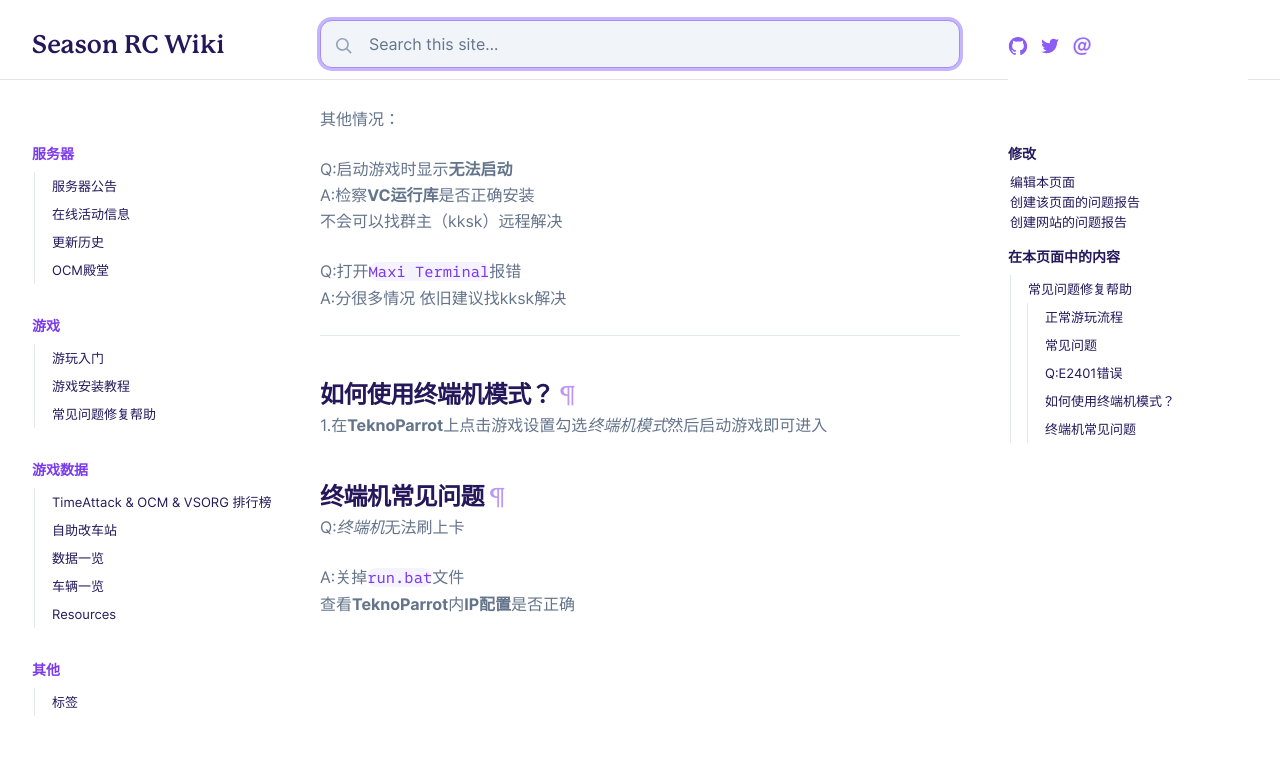
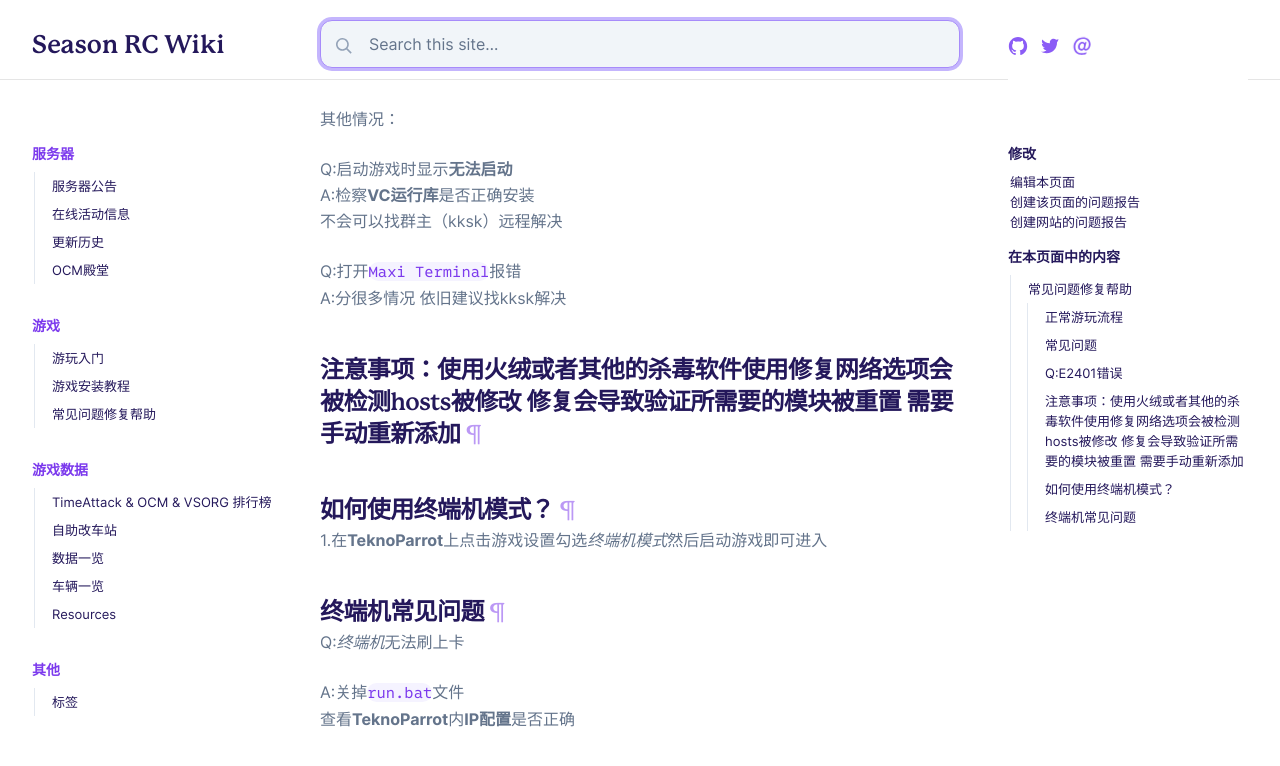
Before and after one commit to banapassport/SRC-Wiki, a Jekyll site: the page built from _docs/started/常见问题修复帮助.md, in a window 1280 px wide and 900 px high, scrolled down 1414 px. Shown: the top 766 px of the window. Built offline with Jekyll 4.4.1, drawn with Linux system fonts in a browser that asks for light colours.

Commit message:
Update 常见问题修复帮助.md

```diff
--- a/_docs/started/常见问题修复帮助.md
+++ b/_docs/started/常见问题修复帮助.md
@@ -64,6 +64,7 @@ A:检察**VC运行库**是否正确安装
 Q:打开`Maxi Terminal`报错
 A:分很多情况 依旧建议找kksk解决
 
+注意事项：使用火绒或者其他的杀毒软件使用**修复网络**选项会被检测hosts被修改 修复会导致验证所需要的模块被重置 需要**手动重新添加**
 ---------------------------------------------------------------------------------------------
 ## 如何使用终端机模式？
 
```
